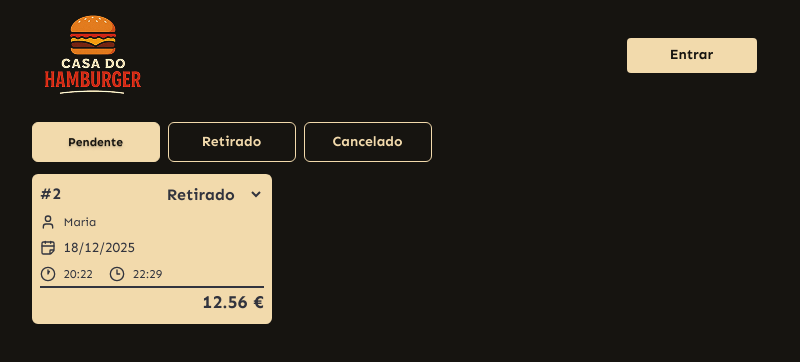
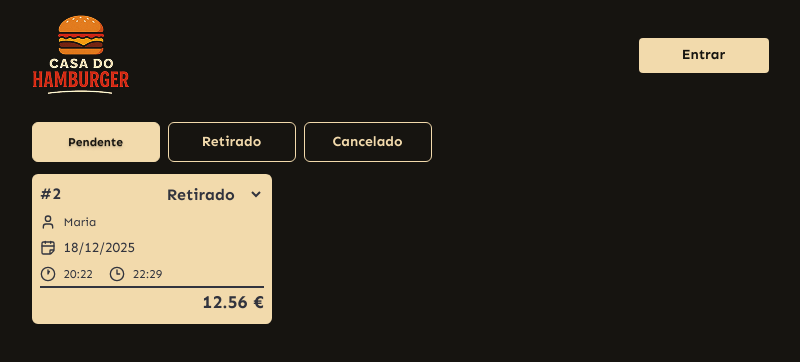
Before and after one commit to CapTrawR/FullstackProject, a React (Vite) app in the folder Front-end/: page /pedidos in a window 1280 px wide. Shown: the top 362 px of the page, without its empty margins (240-1040 px from the left). Built offline with nearby package versions, Linux system fonts and the light colour scheme; no server answers.

Commit message:
feat(front): update header

```diff
--- a/Front-end/src/components/Header.tsx
+++ b/Front-end/src/components/Header.tsx
@@ -71,7 +71,7 @@ function Header() {
 
   return (
     <div className="bg-[#161410]">
-      <div className="md:p-1.2 mx-auto flex w-full items-center justify-between p-3 md:w-[737px]">
+      <div className="mx-auto flex w-full max-w-[737px] items-center justify-between gap-4 px-4 py-3 md:px-0">
         <Link to="/">
           <img src="./logo.png" alt="Logo da Loja Online" />
         </Link>
```
